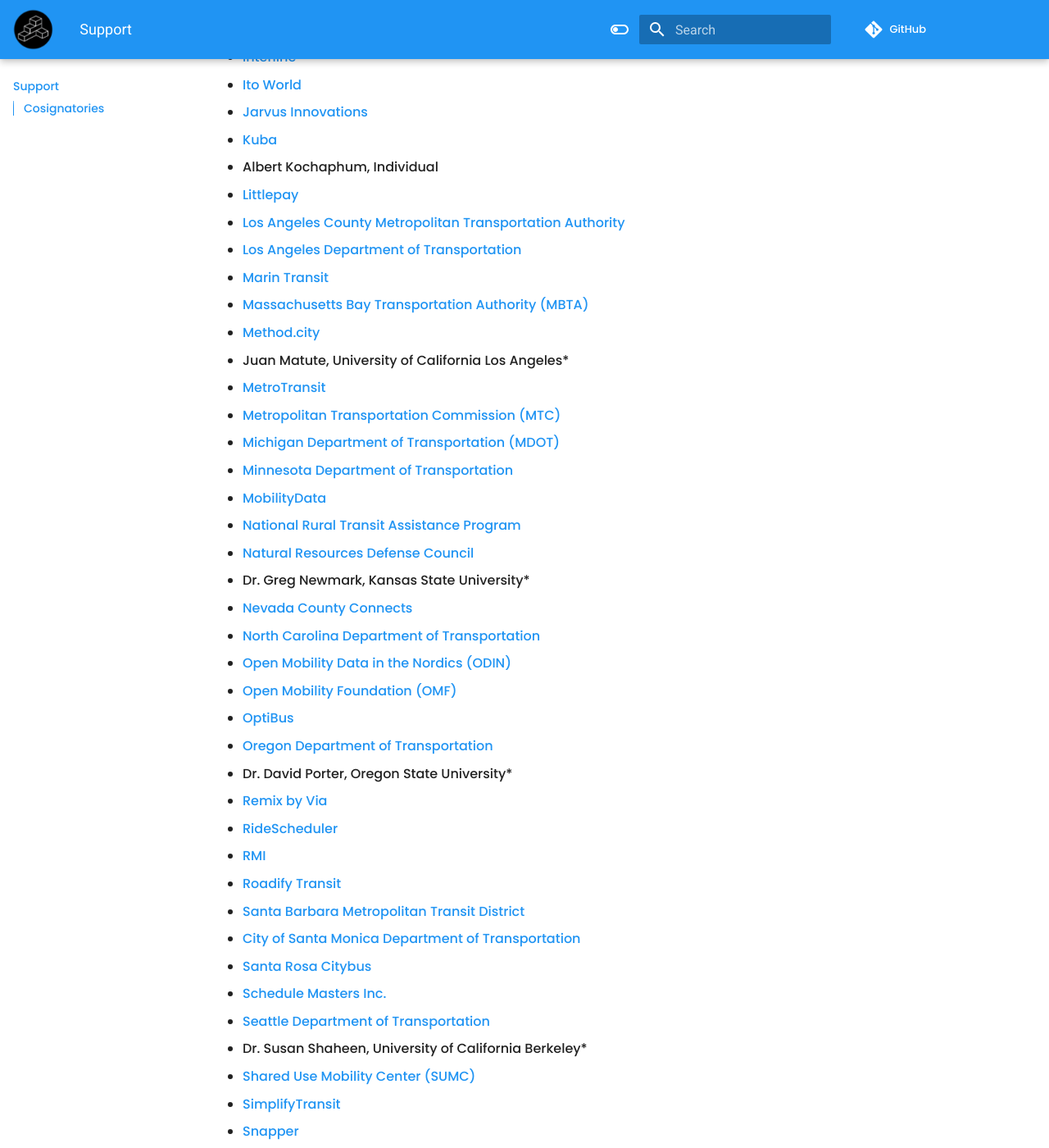
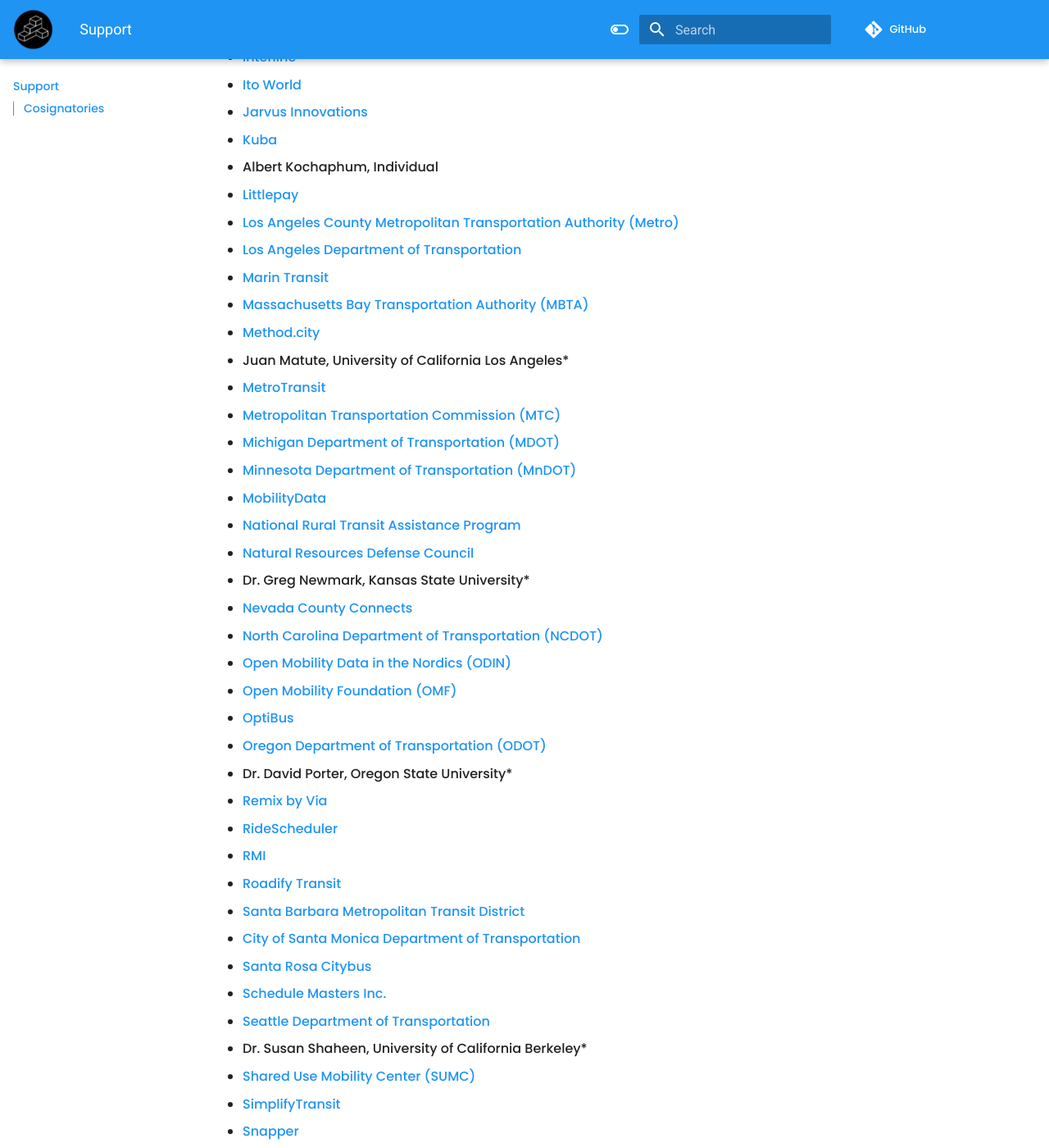
Before and after one commit to interoperable-mobility/principles, an MkDocs documentation site: the page built from docs/support.md, in a window 1280 px wide and 1400 px high, scrolled down 1414 px. Shown: the whole window at 82% size. Built offline with MkDocs 1.6.1 and Material for MkDocs 9.7.7, drawn with Linux system fonts in a browser that asks for light colours; nearby versions of some CDN libraries; comment, search, counter and statistics services are not loaded; some of the changed text lies outside the part shown.

Commit message:
Making use of acronyms / familiar names more consistent

```diff
--- a/docs/support.md
+++ b/docs/support.md
@@ -40,7 +40,7 @@
 - [Kuba](https://www.kubapay.com/)
 - Albert Kochaphum, Individual
 - [Littlepay](https://littlepay.com/)
-- [Los Angeles County Metropolitan Transportation Authority](https://www.metro.net/)
+- [Los Angeles County Metropolitan Transportation Authority (Metro)](https://www.metro.net/)
 - [Los Angeles Department of Transportation](https://ladot.lacity.org/)
 - [Marin Transit](https://marintransit.org/)
 - [Massachusetts Bay Transportation Authority (MBTA)](https://www.mbta.com/)
@@ -49,17 +49,17 @@
 - [MetroTransit](https://www.metrotransit.org/)
 - [Metropolitan Transportation Commission (MTC)](http://bayareametro.gov)
 - [Michigan Department of Transportation (MDOT)](https://www.michigan.gov/mdot)
-- [Minnesota Department of Transportation](https://www.dot.state.mn.us/)
+- [Minnesota Department of Transportation (MnDOT)](https://www.dot.state.mn.us/)
 - [MobilityData](http://mobilitydata.org)
 - [National Rural Transit Assistance Program](https://www.nationalrtap.org/)
 - [Natural Resources Defense Council](http://www.nrdc.org)
 - Dr. Greg Newmark, Kansas State University\*
 - [Nevada County Connects](https://www.mynevadacounty.com/2257/Transit-Services)
-- [North Carolina Department of Transportation](https://www.ncdot.gov/)
+- [North Carolina Department of Transportation (NCDOT)](https://www.ncdot.gov/)
 - [Open Mobility Data in the Nordics (ODIN)](https://nordicopenmobilitydata.eu/)
 - [Open Mobility Foundation (OMF)](https://www.openmobilityfoundation.org/)
 - [OptiBus](http://www.optibus.com)
-- [Oregon Department of Transportation](https://www.oregon.gov/odot/Pages/index.aspx)
+- [Oregon Department of Transportation (ODOT)](https://www.oregon.gov/odot/Pages/index.aspx)
 - Dr. David Porter, Oregon State University\*
 - [Remix by Via](http://remix.com)
 - [RideScheduler](http://ridescheduler.com/)
```
Also changed, not shown: other parts of docs/support.md (+1 -1 lines).
